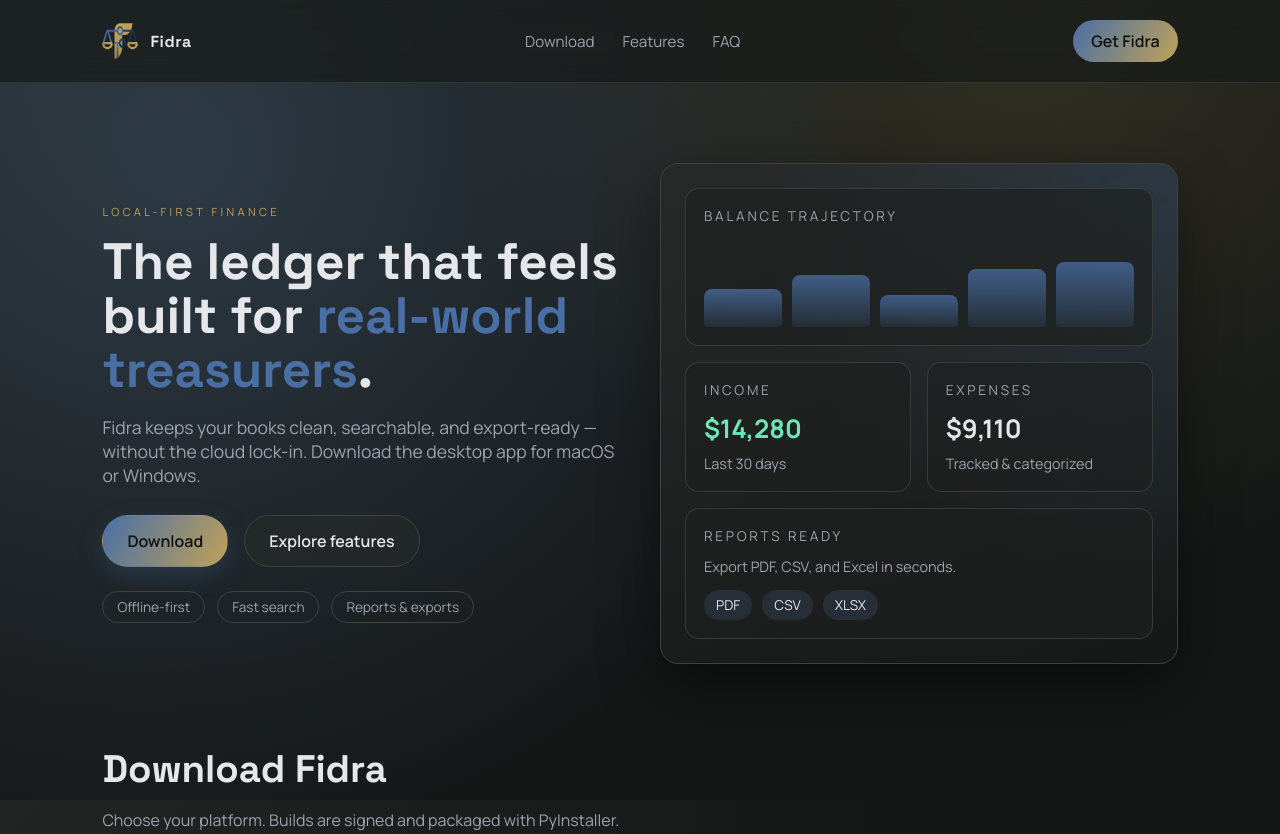
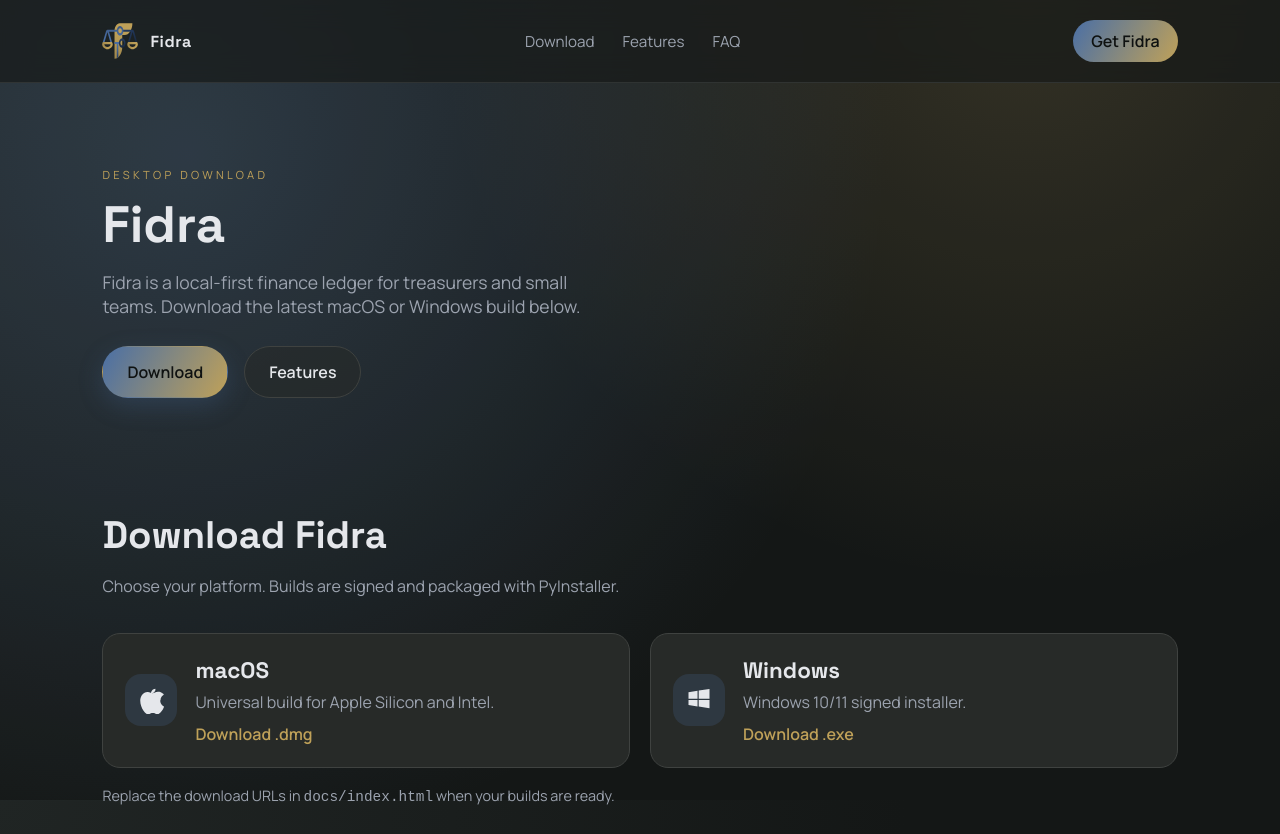
Before and after one commit to LordPam/fidra, a plain HTML site: page docs/index.html in a window 1280 px wide. Shown: the top 834 px of the page. Drawn offline with Linux system fonts and the light colour scheme.

Commit message:
Refine homepage intro and styling

```diff
--- a/docs/index.html
+++ b/docs/index.html
@@ -28,59 +28,16 @@
     </header>
 
     <main>
-      <section class="hero">
-        <div class="hero-copy">
-          <div class="eyebrow">Local-first finance</div>
-          <h1>
-            The ledger that feels built for
-            <span class="accent">real-world treasurers</span>.
-          </h1>
-          <p>
-            Fidra keeps your books clean, searchable, and export-ready — without
-            the cloud lock-in. Download the desktop app for macOS or Windows.
-          </p>
-          <div class="hero-actions">
-            <a class="btn primary" href="#downloads">Download</a>
-            <a class="btn ghost" href="#features">Explore features</a>
-          </div>
-          <div class="hero-meta">
-            <div class="meta-pill">Offline-first</div>
-            <div class="meta-pill">Fast search</div>
-            <div class="meta-pill">Reports & exports</div>
-          </div>
-        </div>
-        <div class="hero-panel" aria-hidden="true">
-          <div class="panel-grid">
-            <div class="panel-card large">
-              <div class="panel-title">Balance trajectory</div>
-              <div class="panel-chart">
-                <span style="--bar: 42%"></span>
-                <span style="--bar: 58%"></span>
-                <span style="--bar: 36%"></span>
-                <span style="--bar: 64%"></span>
-                <span style="--bar: 72%"></span>
-              </div>
-            </div>
-            <div class="panel-card">
-              <div class="panel-title">Income</div>
-              <div class="panel-value positive">$14,280</div>
-              <div class="panel-sub">Last 30 days</div>
-            </div>
-            <div class="panel-card">
-              <div class="panel-title">Expenses</div>
-              <div class="panel-value">$9,110</div>
-              <div class="panel-sub">Tracked & categorized</div>
-            </div>
-            <div class="panel-card wide">
-              <div class="panel-title">Reports ready</div>
-              <div class="panel-sub">Export PDF, CSV, and Excel in seconds.</div>
-              <div class="panel-chips">
-                <span>PDF</span>
-                <span>CSV</span>
-                <span>XLSX</span>
-              </div>
-            </div>
-          </div>
+      <section class="intro">
+        <div class="eyebrow">Desktop Download</div>
+        <h1>Fidra</h1>
+        <p>
+          Fidra is a local-first finance ledger for treasurers and small teams.
+          Download the latest macOS or Windows build below.
+        </p>
+        <div class="intro-actions">
+          <a class="btn primary" href="#downloads">Download</a>
+          <a class="btn ghost" href="#features">Features</a>
         </div>
       </section>
 
@@ -137,7 +94,7 @@
           </div>
           <div class="feature-card">
             <h3>Reports & exports</h3>
-            <p>Generate PDF, CSV, or Excel reports in a few clicks.</p>
+            <p>Generate PDF and CSV reports in a few clicks.</p>
           </div>
           <div class="feature-card">
             <h3>Planned transactions</h3>
--- a/docs/styles.css
+++ b/docs/styles.css
@@ -120,12 +120,9 @@ main {
   z-index: 1;
 }
 
-.hero {
-  display: grid;
-  grid-template-columns: repeat(auto-fit, minmax(280px, 1fr));
-  gap: 40px;
-  padding: 80px 8vw 40px;
-  align-items: center;
+.intro {
+  padding: 84px 8vw 48px;
+  max-width: 900px;
 }
 
 .eyebrow {
@@ -136,24 +133,20 @@ main {
   margin-bottom: 16px;
 }
 
-.hero h1 {
+.intro h1 {
   font-size: clamp(2.6rem, 4vw, 4rem);
   line-height: 1.05;
   margin: 0 0 18px;
 }
 
-.hero p {
+.intro p {
   font-size: 1.1rem;
   color: var(--muted);
   max-width: 520px;
   margin-bottom: 28px;
 }
 
-.accent {
-  color: var(--accent);
-}
-
-.hero-actions {
+.intro-actions {
   display: flex;
   flex-wrap: wrap;
   gap: 16px;
@@ -183,122 +176,6 @@ main {
 .btn:hover {
   transform: translateY(-2px);
   box-shadow: 0 12px 26px rgba(74, 111, 165, 0.28);
-}
-
-.hero-meta {
-  display: flex;
-  flex-wrap: wrap;
-  gap: 12px;
-}
-
-.meta-pill {
-  padding: 6px 14px;
-  border-radius: 999px;
-  border: 1px solid var(--stroke);
-  color: var(--muted);
-  font-size: 0.85rem;
-}
-
-.hero-panel {
-  background: linear-gradient(160deg, rgba(39, 42, 40, 0.9), rgba(23, 26, 25, 0.7));
-  border: 1px solid var(--stroke);
-  border-radius: var(--radius);
-  padding: 24px;
-  box-shadow: 0 24px 60px rgba(0, 0, 0, 0.4);
-  position: relative;
-  overflow: hidden;
-}
-
-.hero-panel::after {
-  content: '';
-  position: absolute;
-  inset: 0;
-  background: radial-gradient(circle at top right, rgba(74, 111, 165, 0.3), transparent 60%);
-  opacity: 0.8;
-}
-
-.panel-grid {
-  position: relative;
-  display: grid;
-  grid-template-columns: repeat(2, minmax(0, 1fr));
-  gap: 16px;
-  z-index: 1;
-}
-
-.panel-card {
-  background: rgba(31, 34, 32, 0.7);
-  border-radius: 14px;
-  padding: 18px;
-  border: 1px solid rgba(63, 66, 64, 0.8);
-}
-
-.panel-card.large {
-  grid-column: span 2;
-}
-
-.panel-card.wide {
-  grid-column: span 2;
-}
-
-.panel-title {
-  font-size: 0.85rem;
-  text-transform: uppercase;
-  letter-spacing: 0.2em;
-  color: var(--muted);
-  margin-bottom: 12px;
-}
-
-.panel-value {
-  font-size: 1.6rem;
-  font-weight: 700;
-}
-
-.panel-value.positive {
-  color: #6ee7b7;
-}
-
-.panel-sub {
-  margin-top: 8px;
-  color: var(--muted);
-  font-size: 0.9rem;
-}
-
-.panel-chart {
-  display: flex;
-  align-items: flex-end;
-  gap: 10px;
-  height: 90px;
-}
-
-.panel-chart span {
-  flex: 1;
-  background: linear-gradient(180deg, var(--accent), rgba(74, 111, 165, 0.2));
-  height: var(--bar);
-  border-radius: 8px 8px 4px 4px;
-  animation: chartPulse 3s ease-in-out infinite alternate;
-}
-
-@keyframes chartPulse {
-  0% {
-    opacity: 0.7;
-  }
-  100% {
-    opacity: 1;
-  }
-}
-
-.panel-chips {
-  display: flex;
-  gap: 10px;
-  margin-top: 14px;
-}
-
-.panel-chips span {
-  padding: 6px 12px;
-  border-radius: 999px;
-  background: rgba(74, 111, 165, 0.2);
-  color: var(--text);
-  font-size: 0.85rem;
 }
 
 .section-title {
@@ -495,17 +372,8 @@ main {
     display: none;
   }
 
-  .hero {
+  .intro {
     padding-top: 60px;
-  }
-
-  .panel-grid {
-    grid-template-columns: 1fr;
-  }
-
-  .panel-card.large,
-  .panel-card.wide {
-    grid-column: span 1;
   }
 
   .footer {
@@ -519,7 +387,7 @@ main {
     padding: 16px 6vw;
   }
 
-  .hero,
+  .intro,
   .section-title,
   .download-grid,
   .feature-grid,
```
